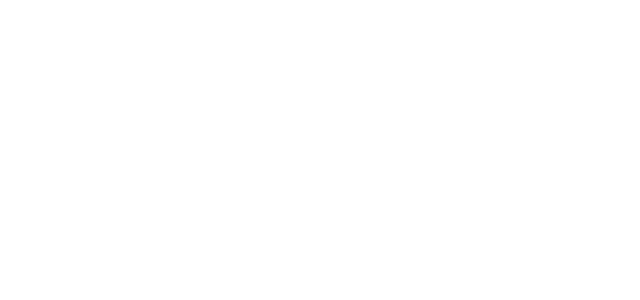
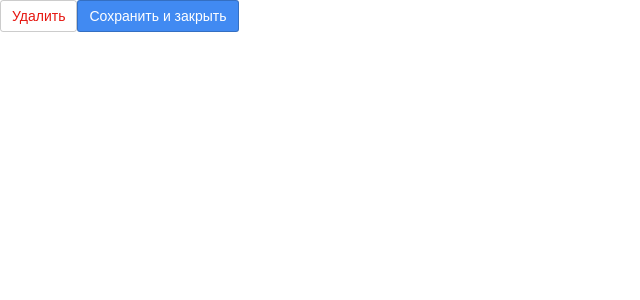
Before and after one commit to KladochnyiVolodymyr/horoshop-test, a Vue app: page /add in a window 1280 px wide. Shown: the top 300 px of the page, without its empty margins (0-640 px from the left). Built offline with nearby package versions, Linux system fonts and the light colour scheme.

Commit message:
added btns to add new page

```diff
--- /dev/null
+++ b/src/components/AddNew.vue
@@ -0,0 +1,20 @@
+<template>
+  <div class="add">
+    <div class="add__btns">
+      <DeleteBtn />
+      <PositiveBtn title="Сохранить и закрыть" />
+    </div>
+  </div>
+</template>
+<script>
+import DeleteBtn from "./buttons/DeleteBtn";
+import PositiveBtn from "./buttons/PositiveBtn";
+export default {
+  components: {
+    PositiveBtn,
+    DeleteBtn
+  }
+};
+</script>
+<style lang="scss" scoped>
+</style>
--- a/src/components/AllDesigns.vue
+++ b/src/components/AllDesigns.vue
@@ -16,7 +16,7 @@
   </div>
 </template>
 <script>
-import PositiveBtn from "./PositiveBtn";
+import PositiveBtn from "./buttons/PositiveBtn";
 import DesignsCard from "./DesignsCard";
 
 export default {
--- /dev/null
+++ b/src/components/buttons/DeleteBtn.vue
@@ -0,0 +1,17 @@
+<template>
+  <button class="delete-btn">Удалить</button>
+</template>
+<script>
+export default {};
+</script>
+<style lang="scss" scoped>
+.delete-btn {
+  color: #e61610;
+  background: none;
+  border-radius: 3px;
+  border: 1px solid rgba(0, 0, 0, 0.2);
+  padding: 7px 11px;
+  box-sizing: border-box;
+  font-size: 14px;
+}
+</style>
--- a/src/components/PositiveBtn.vue
+++ b/src/components/buttons/PositiveBtn.vue
@@ -3,8 +3,8 @@
 </template>
 <script>
 export default {
-  props:{
-    title:{
+  props: {
+    title: {
       type: String
     }
   }
--- a/src/routes.js
+++ b/src/routes.js
@@ -1,8 +1,13 @@
 import VueRouter from "vue-router";
 import AllDesigns from "./components/AllDesigns";
+import AddNew from "./components/AddNew";
 
 export default new VueRouter({
   routes: [
+    {
+      path: "/add",
+      component: AddNew
+    },
     {
       path: "/",
       component: AllDesigns
```
